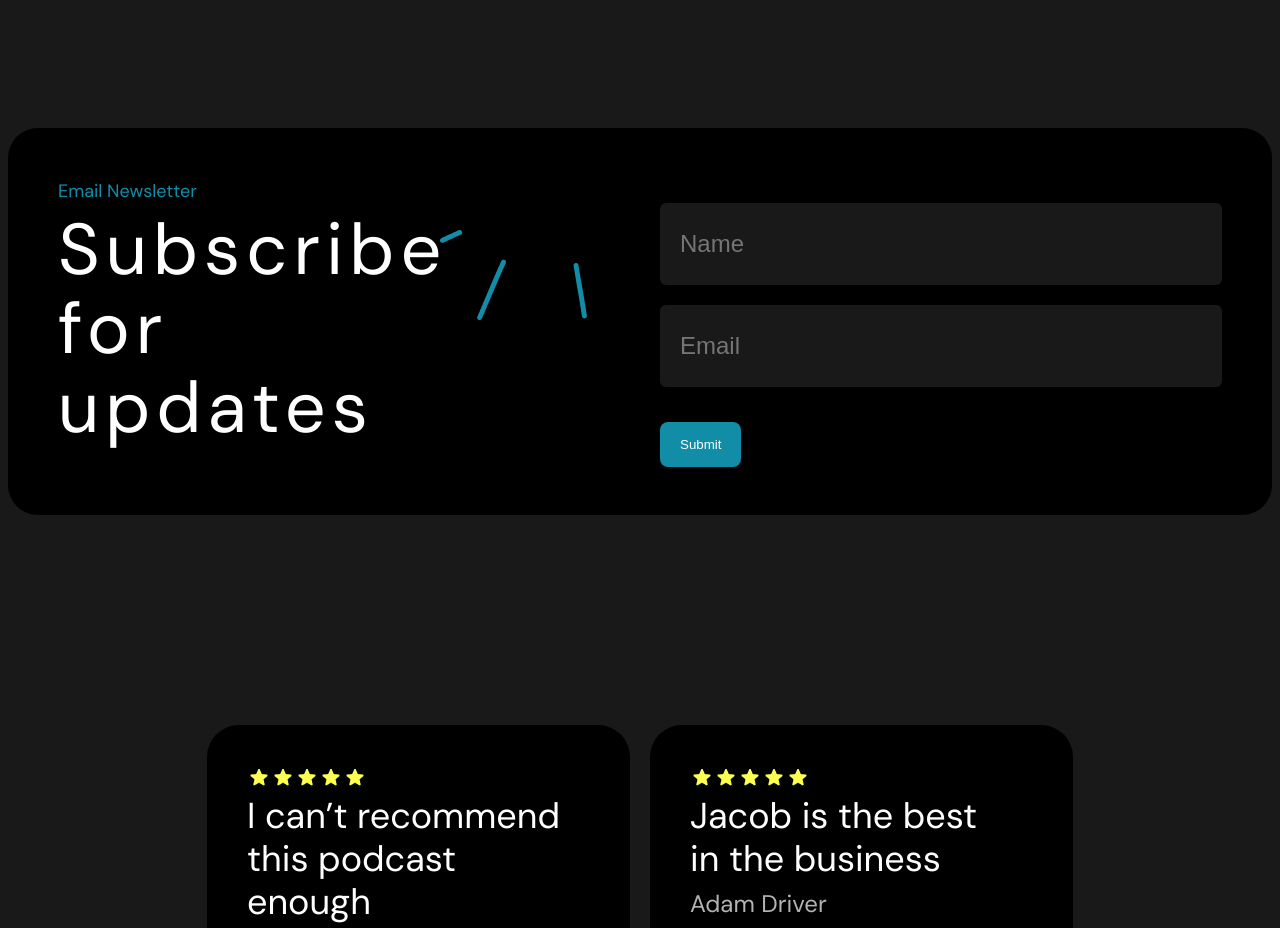
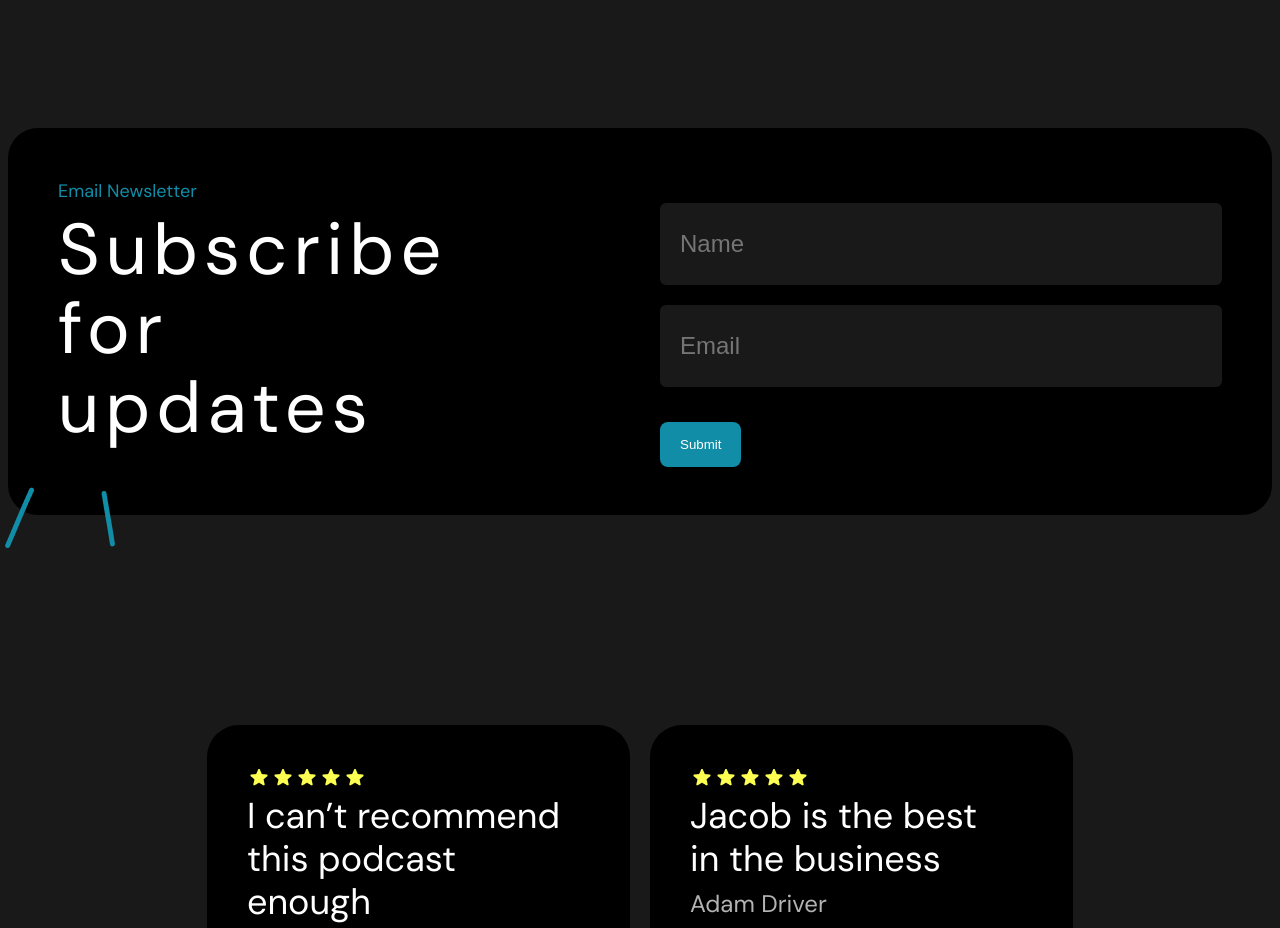
Before and after one commit to Steddyz/castaway-landing, a React (Vite) app: page / in a window 1280 px wide. Shown: the part 4200-5128 px from the top of the page. Built offline with nearby package versions, Linux system fonts and the light colour scheme.

Commit message:
fixed effect3

```diff
--- a/src/components/SubscribeForm/SubscribeForm.module.css
+++ b/src/components/SubscribeForm/SubscribeForm.module.css
@@ -1,4 +1,5 @@
 .subscribeSection {
+  position: relative;
   margin: 200px 0 200px 0;
   background-color: #000;
   border-radius: 30px;
@@ -8,8 +9,8 @@
 .effect3 {
   position: absolute;
 
-  top: 4430px;
-  left: 440px;
+  top: 330px;
+  left: -40px;
 }
 
 .subscribeWrapper {
--- a/src/components/ui/ReviewItem/ReviewItem.tsx
+++ b/src/components/ui/ReviewItem/ReviewItem.tsx
@@ -1,5 +1,3 @@
-import React from "react";
-
 import styles from "./ReviewItem.module.css";
 import Star from "../../../assets/star.png";
 
@@ -10,7 +8,7 @@ interface reviewProps {
   starCount: number;
 }
 
-const ReviewItem = ({ title, name, id, starCount }: reviewProps) => {
+const ReviewItem = ({ title, name, starCount }: reviewProps) => {
   return (
     <div className={styles.card}>
       <div>
```
